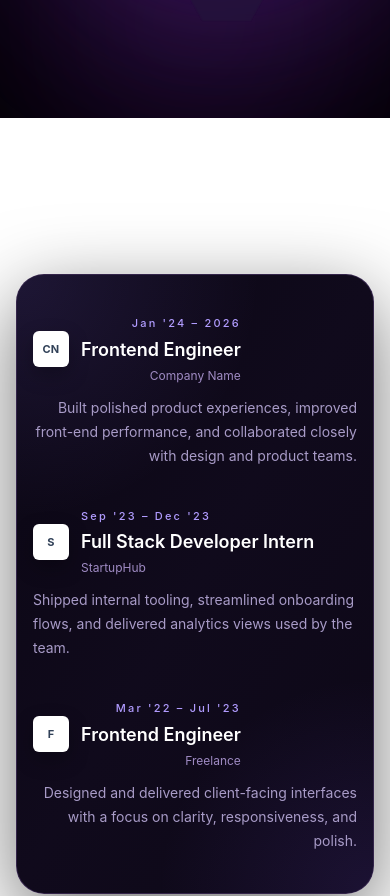
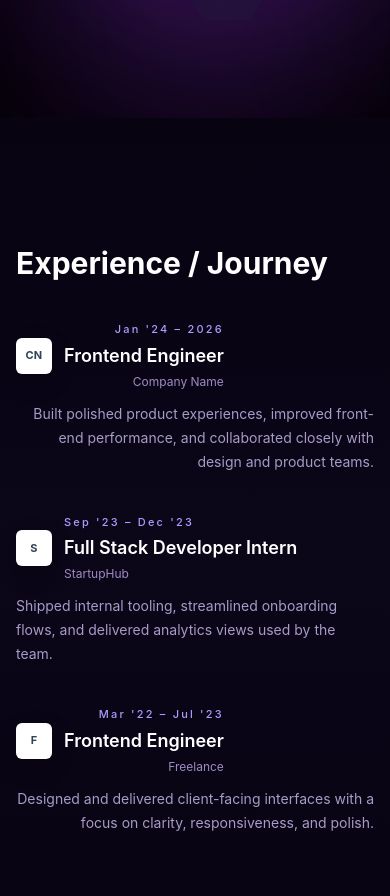
Before and after one commit to Winney360/Winfred-Nkatha-Portfolio, a React (Vite) app in the folder client/: page / in a window 390 px wide. Shown: the part 6206-7102 px from the top of the page. Built offline with nearby package versions, Linux system fonts and the light colour scheme.

Commit message:
refactor(Experience): update section layout and styling for improved visual hierarchy and responsiveness

```diff
--- a/client/src/sections/Experience.jsx
+++ b/client/src/sections/Experience.jsx
@@ -40,7 +40,8 @@ const getInitials = (name) =>
 
 const Experience = () => {
   return (
-    <section className="mx-auto max-w-6xl px-4 py-20">
+    <section className="w-full bg-linear-to-b from-[#070311] via-[#0b0618] to-[#090413]">
+      <div className="mx-auto flex min-h-screen max-w-6xl flex-col justify-center px-4 py-24">
         <motion.h2
           initial={{ opacity: 0, y: 30 }}
           whileInView={{ opacity: 1, y: 0 }}
@@ -50,9 +51,7 @@ const Experience = () => {
         >
           Experience / Journey
         </motion.h2>
-      <div className="relative overflow-hidden rounded-[28px] border border-[#43305f]/70 bg-linear-to-br from-[#0b0714] via-[#100a1c] to-[#0d0817] px-4 py-10 shadow-[0_0_0_1px_rgba(255,255,255,0.03),0_24px_80px_rgba(0,0,0,0.55)] md:px-10">
-        <div className="pointer-events-none absolute inset-0 bg-[radial-gradient(circle_at_top_left,rgba(145,115,255,0.14),transparent_34%),radial-gradient(circle_at_bottom_right,rgba(95,63,180,0.18),transparent_30%)]" />
-        <div className="relative">
+        <div className="relative md:px-10">
           <div className="absolute left-1/2 top-0 hidden h-full -translate-x-1/2 md:block">
             <div className="h-full w-px bg-linear-to-b from-[#6f5ce7]/10 via-[#8a75ff]/65 to-[#6f5ce7]/10" />
           </div>
```
Lines whose indentation alone changed are shown as unchanged.
